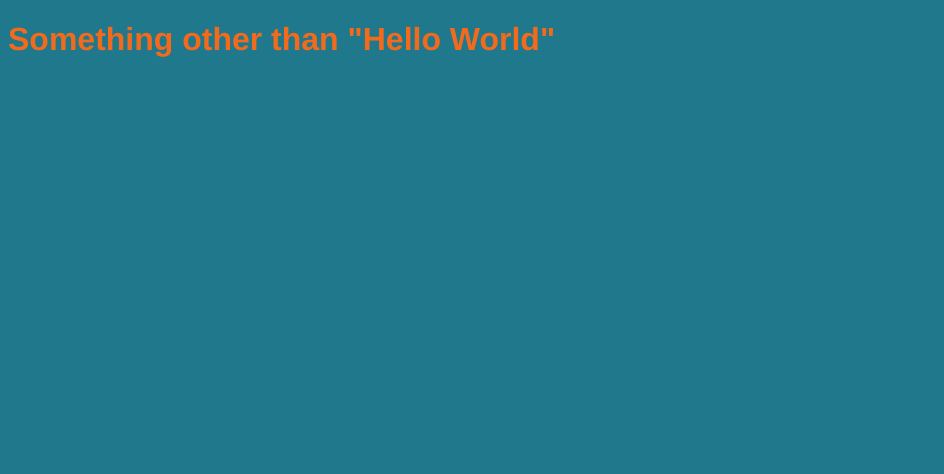
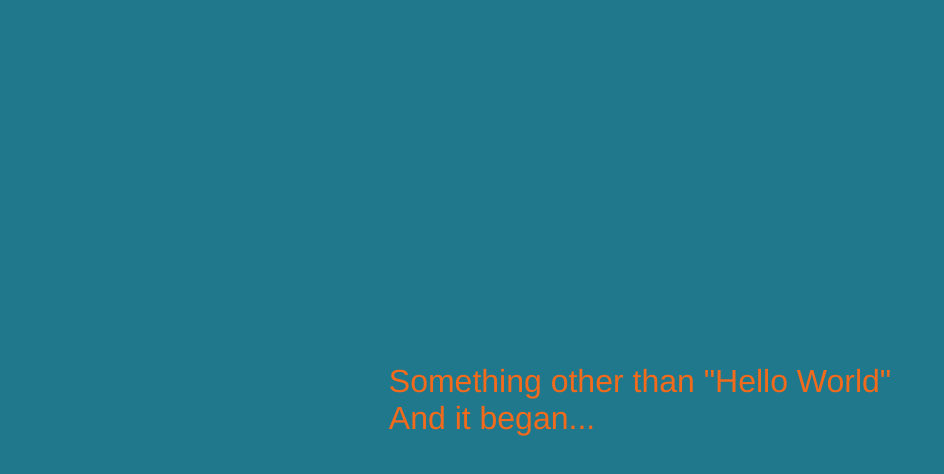
Before and after one commit to thetomcraig86/thetomcraig86.github.io, a plain HTML site: page index.html in a window 1280 px wide. Shown: the whole page, without its empty margins (0-944 px from the left). Drawn offline with Linux system fonts and the light colour scheme.

Commit message:
updated sass

```diff
--- a/index.html
+++ b/index.html
@@ -5,12 +5,13 @@
     <meta http-equiv="X-UA-Compatible" content="IE=edge">
     <meta name="viewport" content="width=device-width, initial-scale=1.0">
     <title>Document</title>
-    <link rel="stylesheet" href="style.css">
+    <link rel="stylesheet" href="sass/style.css">
 </head>
 <body>
     <div class="wrapper">
-        <div class="content">
-            <h1>Something other than "Hello World"</h1>
+        <div class="main-content">
+            <p>Something other than "Hello World"</p>
+            <p>And it began...</p>
         </div>
     </div>
 </body>
--- a/sass/style.scss
+++ b/sass/style.scss
@@ -6,9 +6,31 @@ $red-orange: #F25E3D;
 $pink: #F25D50;
 
 /* Styles */
-
+* {
+    margin:0px;
+    padding: 0px;
+}
 html {
     background-color: $blue-dark;
     color: $orange-light;
     font-family: helvetica, sans-serif;
+    font-size: 100%;
+
 }
+
+html, body {
+    height: 100%;
+    display: flex;
+}
+
+.wrapper {
+width: 100vw;
+overflow: hidden;
+display: flex;
+justify-content: center;
+align-items: center;
+
+}
+.main-content {
+    font-size: 2em;
+}
```
Also changed, not shown: sass/style.css (added), style.css (deleted), 1 other file.
